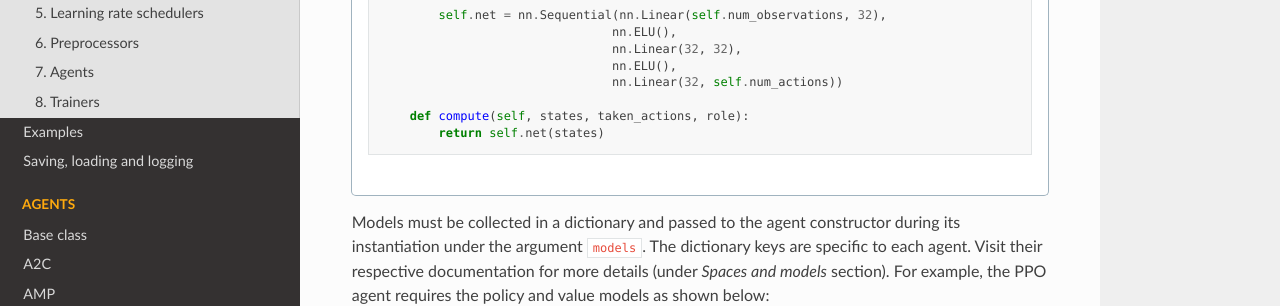
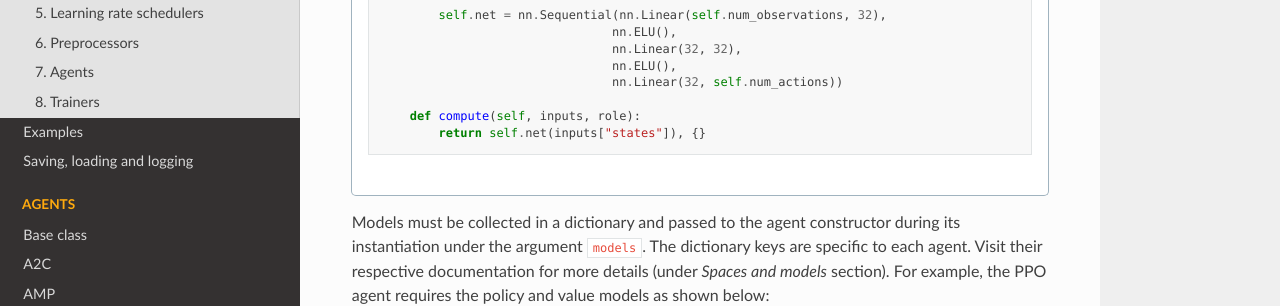
Before and after one commit to Toni-SM/skrl, a Sphinx documentation site: the page built from docs/source/intro/getting_started.rst, in a window 1280 px wide and 900 px high, scrolled down 3546 px. Shown: the part 151-457 px from the top of the window. Built offline with Sphinx 7.4.7 and the Read the Docs theme 2.0.0, drawn with Linux system fonts in a browser that asks for light colours.

Commit message:
Update models' compute method inputs in docs

```diff
--- a/docs/source/intro/getting_started.rst
+++ b/docs/source/intro/getting_started.rst
@@ -281,8 +281,8 @@ The following code snippets show how to define a model, based on the concept of
                                             nn.ELU(),
                                             nn.Linear(32, self.num_actions))
 
-                def compute(self, states, taken_actions, role):
-                    return self.net(states)
+                def compute(self, inputs, role):
+                    return self.net(inputs["states"]), {}
 
     .. tab:: Gaussian
 
@@ -315,8 +315,8 @@ The following code snippets show how to define a model, based on the concept of
                                              nn.Linear(32, self.num_actions))
                     self.log_std_parameter = nn.Parameter(torch.zeros(self.num_actions))
 
-                def compute(self, states, taken_actions, role):
-                    return self.net(states), self.log_std_parameter
+                def compute(self, inputs, role):
+                    return self.net(inputs["states"]), self.log_std_parameter, {}
 
     .. tab:: Multivariate Gaussian
 
@@ -349,8 +349,8 @@ The following code snippets show how to define a model, based on the concept of
                                              nn.Linear(32, self.num_actions))
                     self.log_std_parameter = nn.Parameter(torch.zeros(self.num_actions))
 
-                def compute(self, states, taken_actions, role):
-                    return self.net(states), self.log_std_parameter
+                def compute(self, inputs, role):
+                    return self.net(inputs["states"]), self.log_std_parameter, {}
 
     .. tab:: Deterministic
 
@@ -381,8 +381,8 @@ The following code snippets show how to define a model, based on the concept of
                                              nn.ELU(),
                                              nn.Linear(32, self.num_actions))
 
-                def compute(self, states, taken_actions, role):
-                    return self.net(states)
+                def compute(self, inputs, role):
+                    return self.net(inputs["states"]), {}
 
     .. tab:: Tabular
 
@@ -400,9 +400,10 @@ The following code snippets show how to define a model, based on the concept of
                     self.table = torch.ones((num_envs, self.num_observations, self.num_actions),
                                             dtype=torch.float32, device=self.device)
 
-                def compute(self, states, taken_actions, role):
-                    actions = torch.argmax(self.table[torch.arange(self.num_envs).view(-1, 1), states],
+                def compute(self, inputs, role):
+                    actions = torch.argmax(self.table[torch.arange(self.num_envs).view(-1, 1), inputs["states"]],
                                            dim=-1, keepdim=True).view(-1,1)
+                    return actions, {}
 
 Models must be collected in a dictionary and passed to the agent constructor during its instantiation under the argument :literal:`models`. The dictionary keys are specific to each agent. Visit their respective documentation for more details (under *Spaces and models* section). For example, the PPO agent requires the policy and value models as shown below:
 
```
Also changed, not shown: docs/source/intro/data.rst (+4 -4 lines).
